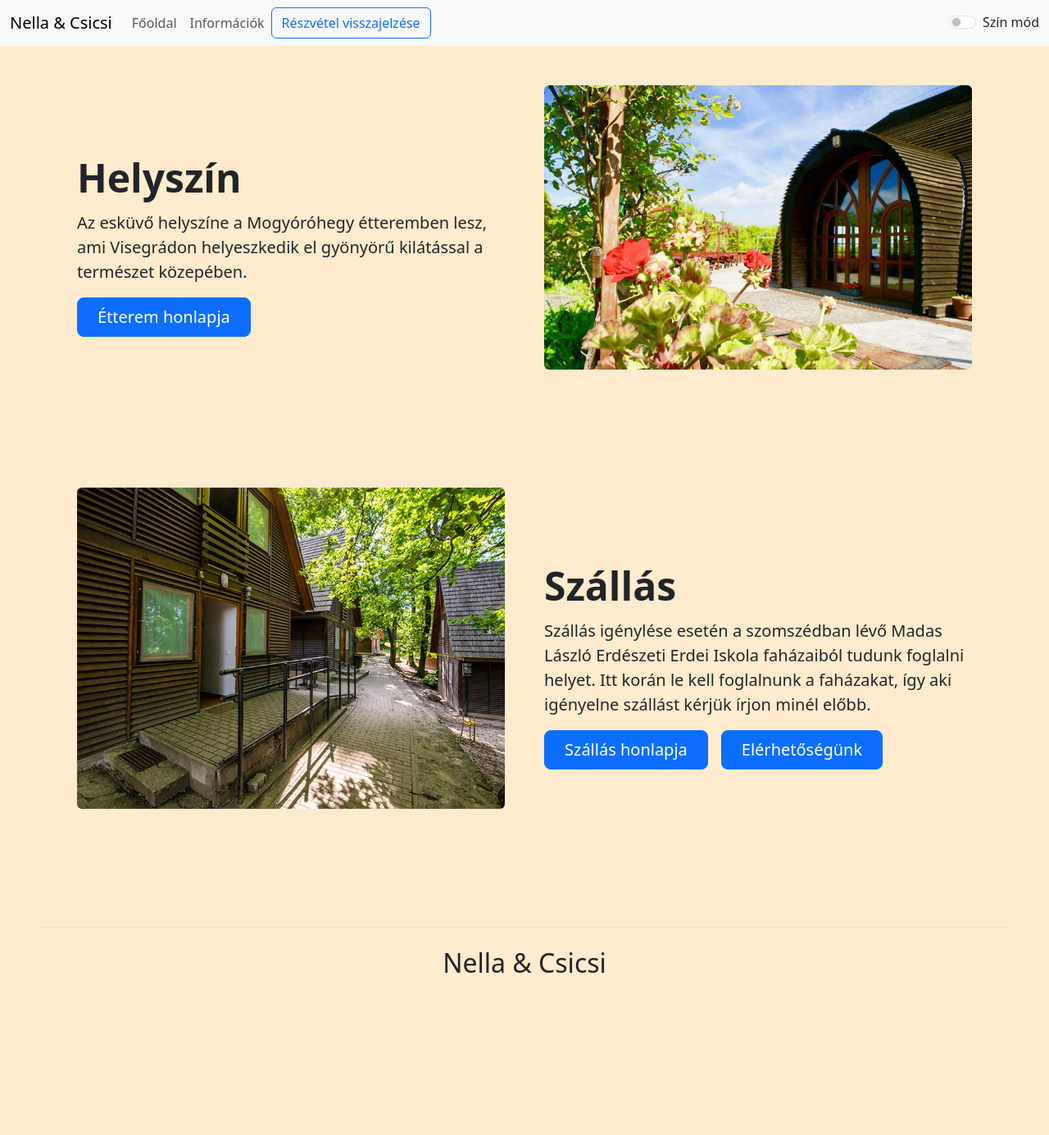
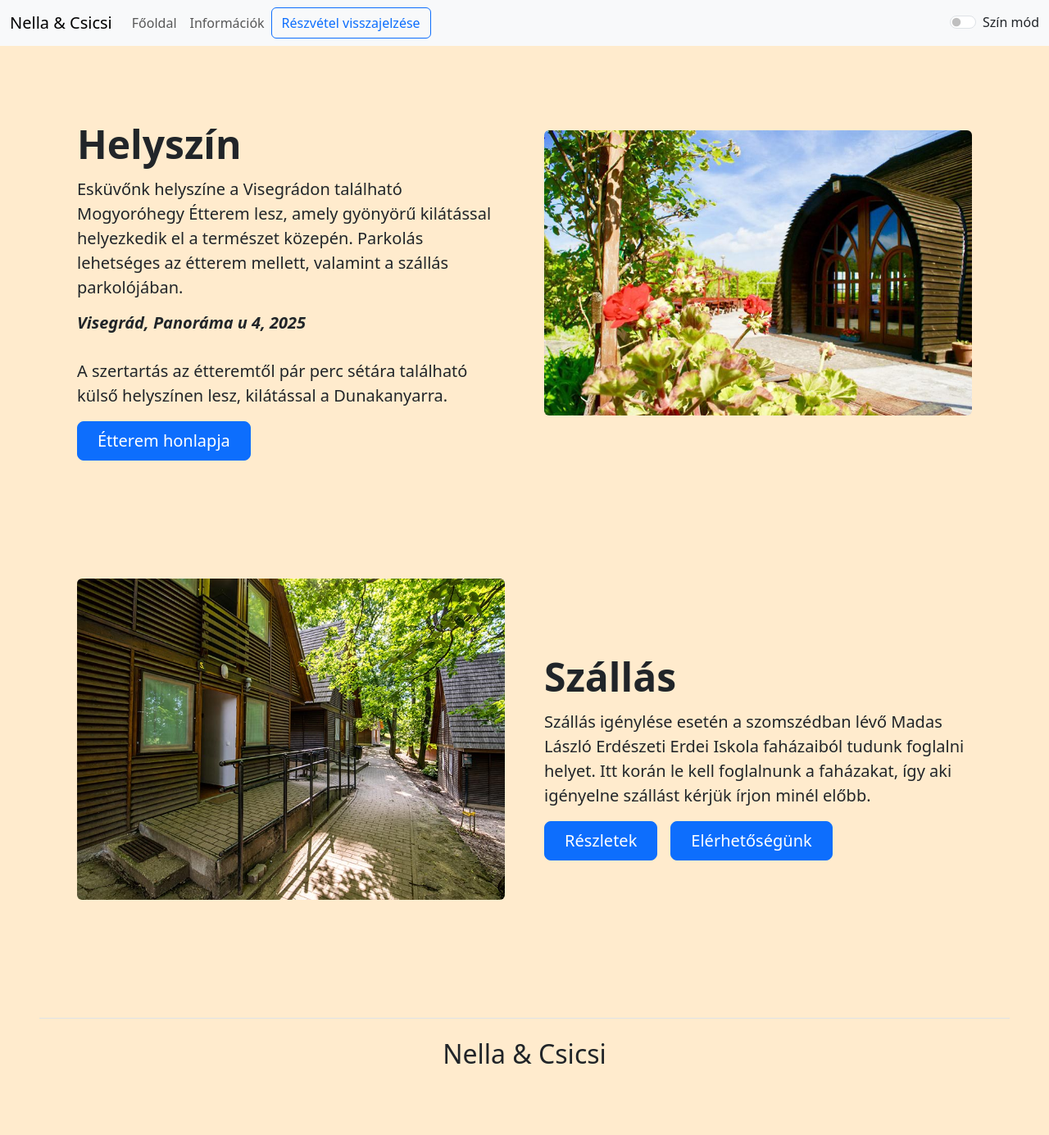
Before and after one commit to csicsi2000/nella.csicsi.eskuvo.github.io, a Jekyll site: the page built from info.md, in a window 1280 px wide. Shown: the whole page at 82% size. Built offline with Jekyll 4.4.1, drawn with Linux system fonts in a browser that asks for light colours; some web fonts are replaced; before the commit the page ends 1274 px from its top, so only the background shows below that.

Commit message:
add modal

```diff
--- a/info.md
+++ b/info.md
@@ -10,7 +10,12 @@ layout: default
       </div>
       <div class="col-lg-6">
         <h2 class="display-5 fw-bold lh-1 mb-3">Helyszín</h2>
-        <p class="lead fs-5 text-justify">Az esküvő helyszíne a Mogyóróhegy étteremben lesz, ami Visegrádon helyeszkedik el gyönyörű kilátással a természet közepében.  </p>
+        <p class="lead fs-5 text-justify">Esküvőnk helyszíne a Visegrádon található Mogyoróhegy Étterem lesz, amely gyönyörű kilátással helyezkedik el a természet közepén. Parkolás lehetséges az étterem mellett, valamint a szállás parkolójában.
+<br>
+<i><p class="fw-bolder h5">Visegrád, Panoráma u 4, 2025</p></i>
+<br>
+<p class="lead fs-5 text-justify">A szertartás az étteremtől pár perc sétára található külső helyszínen lesz, kilátással a Dunakanyarra. </p>
+ </p>
         <div class="d-grid gap-2 d-md-flex justify-content-md-start">
           <a class="btn btn-primary btn-lg px-4 me-md-2" href="https://www.mogyorohegy.hu/index.html">Étterem honlapja</a>
         </div>
@@ -26,9 +31,34 @@ layout: default
         <h2 class="display-5 fw-bold lh-1 mb-3">Szállás</h2>
         <p class="lead fs-5">Szállás igénylése esetén a szomszédban lévő Madas László Erdészeti Erdei Iskola faházaiból tudunk foglalni helyet. Itt korán le kell foglalnunk a faházakat, így aki igényelne szállást kérjük írjon minél előbb.</p>
         <div class="d-grid gap-2 d-md-flex justify-content-md-start">
-          <a class="btn btn-primary btn-lg px-4 me-md-2" href="https://parkerdo.hu/turizmus/turistaszallasok/madas-laszlo-erdeszeti-erdei-iskola/">Szállás honlapja</a>
-          <a href='mailto:nellacsicsi@gmail.com?Subject=Szállás' class="text-reset text-decoration-none" class="btn btn-primary btn-lg px-4 me-md-2" >Elérhetőségünk</a>
+          <button type="button" class="btn btn-primary btn-lg px-4 me-md-2" data-bs-toggle="modal" data-bs-target="#szallasModal">
+            Részletek
+          </button>
+          <a href='mailto:nellacsicsi@gmail.com?Subject=Szállás' class="btn btn-primary btn-lg px-4 me-md-2">Elérhetőségünk</a>
         </div>
       </div>
     </div>
 </div>
+
+
+<div class="modal fade" id="szallasModal" tabindex="-1" role="dialog" aria-labelledby="szallasModalLabel" aria-hidden="true">
+  <div class="modal-dialog modal-dialog-centered modal-lg" role="document">
+    <div class="modal-content">
+      <div class="modal-header">
+        <h5 class="modal-title" id="szallasModalLabel">Szállás részletek</h5>
+        <button type="button" class="btn-close" data-bs-dismiss="modal" aria-label="Close">
+          <span aria-hidden="true">&times;</span>
+        </button>
+      </div>
+      <div class="modal-body">
+        Szállásfoglalásban igény szerint tudunk segíteni, a külső helyszín mellett található Erdei Iskola táborhelye rendelkezésünkre áll. A foglalási szándékot 2024. Május 10-ig kérjük jelezni. Fontos, hogy a foglalás menetéhez tartozik a vendégek adatainak megadása, ezért kérjük küldjétek el a következő adatokat:
+<hr>
+        A szállás a Madas László Erdészeti Erdei Iskola táborhelyén, 12 férőhelyes faházakban lesz, egy házban 1 db 4 fős és 4 db 2 fős szobával, vizesblokkal. A szobák telítettségétől függően fejenként nagyjából 6000 Ft összegben lesz lehetséges a szállást igénybe venni.<br>
+          <a class="link-primary" href="https://parkerdo.hu/turizmus/turistaszallasok/madas-laszlo-erdeszeti-erdei-iskola/">Szállás honlapja</a>
+      </div>
+      <div class="modal-footer">
+        <button type="button" class="btn btn-secondary" data-bs-dismiss="modal">Bezárás</button>
+      </div>
+    </div>
+  </div>
+</div>
```
